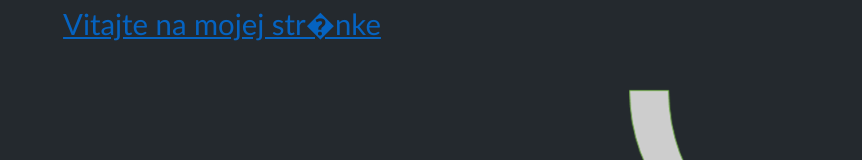
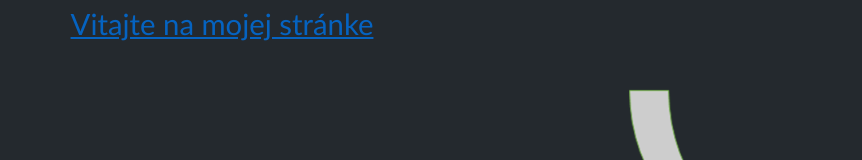
Before and after one commit to LauraMariaRejdovjanova/Simply, a plain HTML site: page index.html in a window 1280 px wide. Shown: the top 160 px of the page, without its empty margins (418-1280 px from the left). Drawn offline with Linux system fonts and the light colour scheme.

Commit message:
Update index.html

```diff
--- a/index.html
+++ b/index.html
@@ -49,7 +49,7 @@ style='word-wrap:break-word'>
 style='position:absolute;z-index:251659264;left:0px;margin-left:1006px;
 margin-top:81px;width:407px;height:198px'><img width=326 height=158
 src="image001.png"></span><span lang=SK style='font-size:22.0pt;
-line-height:107%;color:white'><a href="02.html">Vitajte na mojej str�nke</a></span></p>
+line-height:107%;color:white'><a href="02.html">Vitajte na mojej stránke</a></span></p>
 
 </div>
 
```
